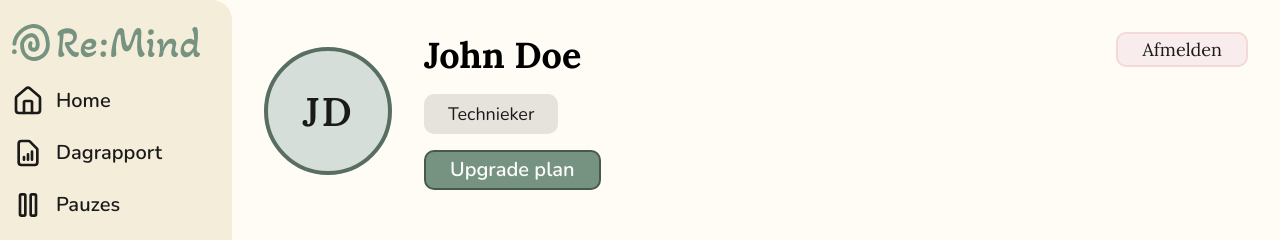
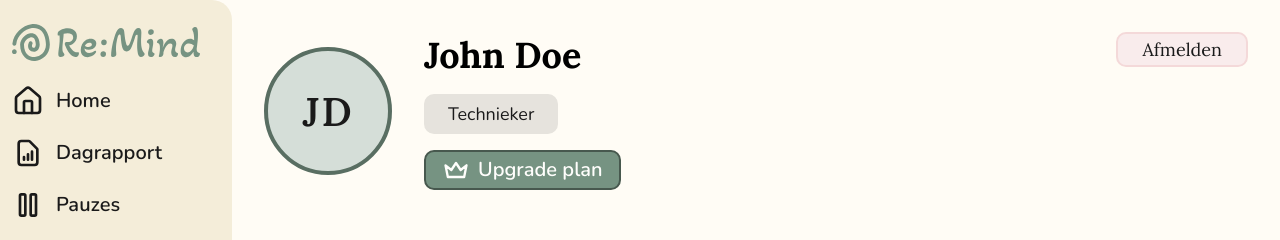
Before and after one commit to Charlie280809/Re-mind_app, a React app in the folder frontend/: page / in a window 1280 px wide. Both pictures are taken after a click on the button "Profiel". Shown: the top 240 px of the page. Built offline with nearby package versions, Linux system fonts and the light colour scheme; the HTML template or start-up script is replaced by a standard one.

Commit message:
style: add crwon-icon to upgradePlan-btn for nudging

```diff
--- a/frontend/src/components/ProfilePage.jsx
+++ b/frontend/src/components/ProfilePage.jsx
@@ -1,4 +1,5 @@
 import { useMemo } from "react";
+import { TbCrown } from "react-icons/tb";
 import PauseCard from "./PauseCard";
 import { DATA as PAUSE_OPTIONS } from "./PauseSuggestions";
 
@@ -24,8 +25,9 @@ export default function ProfilePage({ name, favorites, onToggleFavorite, onNavig
                 <div className="profile-heroCopy">
                     <h1 className="profile-title">{name}</h1>
                     <p className="profile-jobTitle">Technieker</p>
-                    <button className="profile-upgradeBtn" type="button"> {/* onclick navigate to upgrade page */}
-                        Upgrade plan
+                    <button className="profile-upgradeBtn" type="button">
+                        {<TbCrown />}
+                        <span>Upgrade plan</span>
                     </button>
                 </div>
 
--- a/frontend/src/css/App.css
+++ b/frontend/src/css/App.css
@@ -115,7 +115,7 @@
     border-radius: 20px;
     background-color: var(--highlight-200);
     padding: 18px 28px;
-    font-size: var(--font-size-sm);
+    font-size: var(--font-size-s);
     font-family: var(--font-family-body);
     line-height: var(--text-body-regular-line-height);
 }
@@ -128,7 +128,6 @@
 
 
 /* --- Pause page --- */
-
 .pause-page {
     max-width: 100%;
     /* margin: 0 auto; */
@@ -310,7 +309,17 @@
     font-weight: var(--text-navigation-default-font-weight);
     line-height: var(--text-navigation-default-line-height);
     text-align: center;
-    padding: var(--space-4) var(--space-24);
+    display: flex;
+    align-items: center;
+    justify-content: center;
+    gap: var(--space-8);
+    padding: var(--space-4) var(--space-16);
+}
+
+.profile-upgradeBtn svg{
+    width: 28px;
+    height: 28px;
+    transition: all 0.2s ease-in-out;
 }
 
 .profile-logoutBtn {
```
